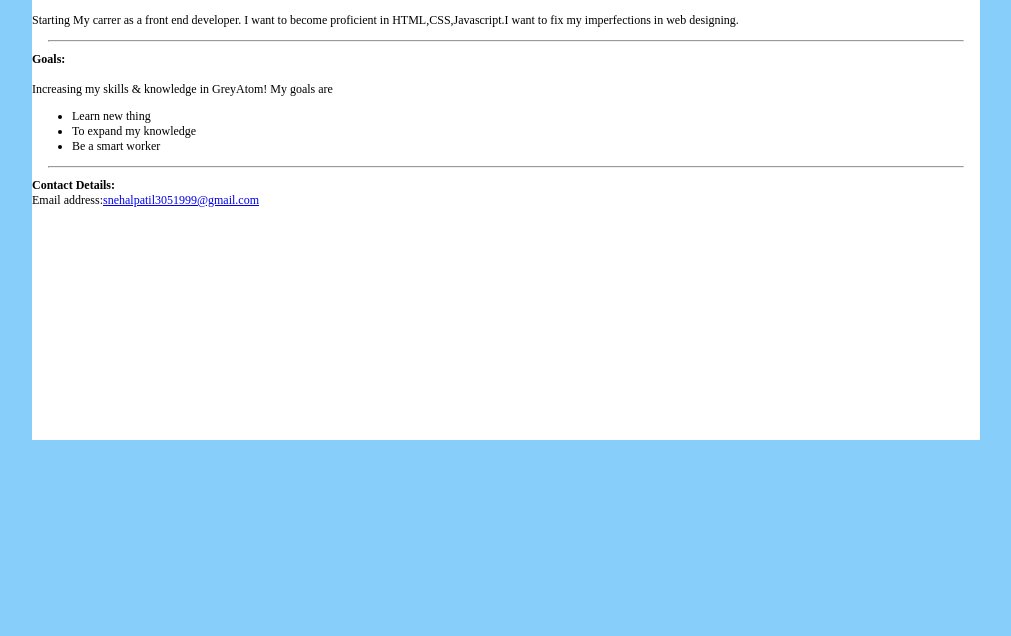
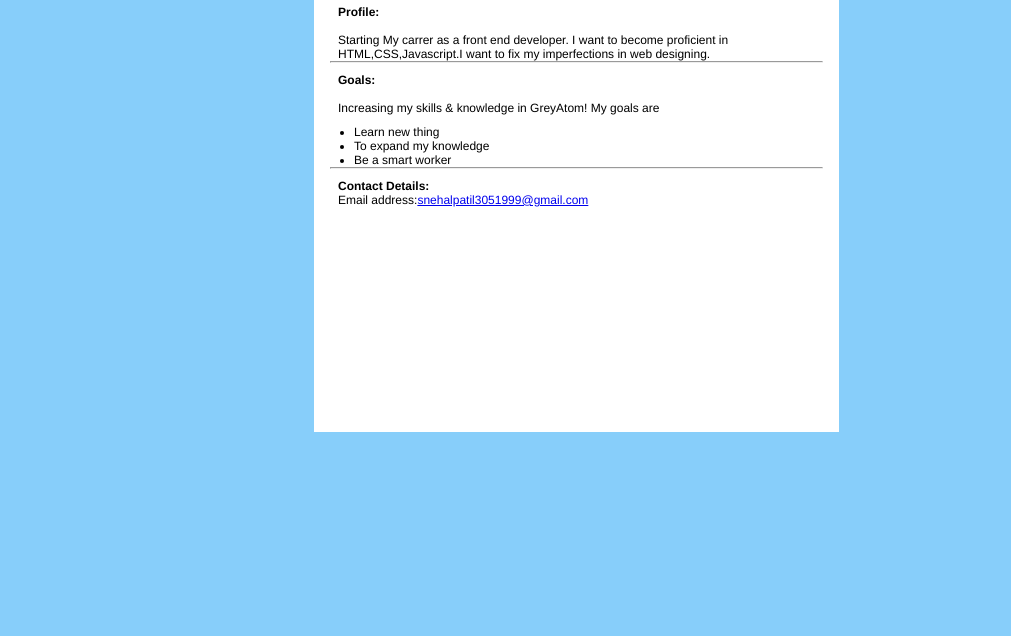
Before and after one commit to snehalpatil99/personal-portfolio-page, a plain HTML site: page index.html in a window 1280 px wide. Shown: the part 164-800 px from the top of the page, without its empty margins (31-1042 px from the left). Drawn offline with Linux system fonts and the light colour scheme.

Commit message:
Update style.css

```diff
--- a/style.css
+++ b/style.css
@@ -1,13 +1,19 @@
-{
-    font-family: Helvetica,Arial,sans-serif;
-        max-width: 700px;
-    margin: auto
-}
+* {
+    font-family: Helvetica, Arial, sans-serif;
+    max-width: 700px;
+    margin: auto;
+
+  }
+
+body {
+      min-width: 500px;
+      background-color: #e0eeee;
+  }
 
 p
 {
 font-size: 12px;
-margin-left;: 2em;
+margin-left: 2em;
 margin-right: 10px;
 margin-top: 10px
 }
```
